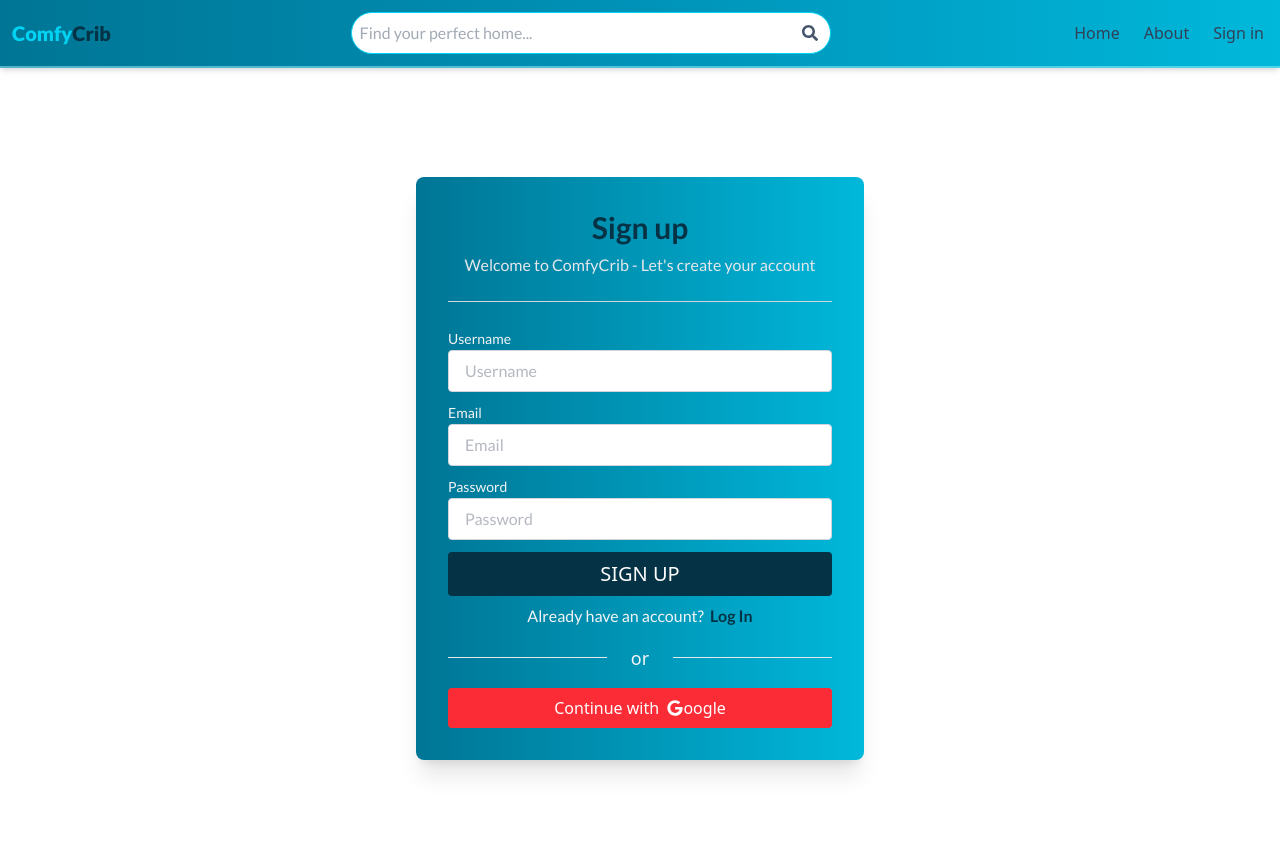
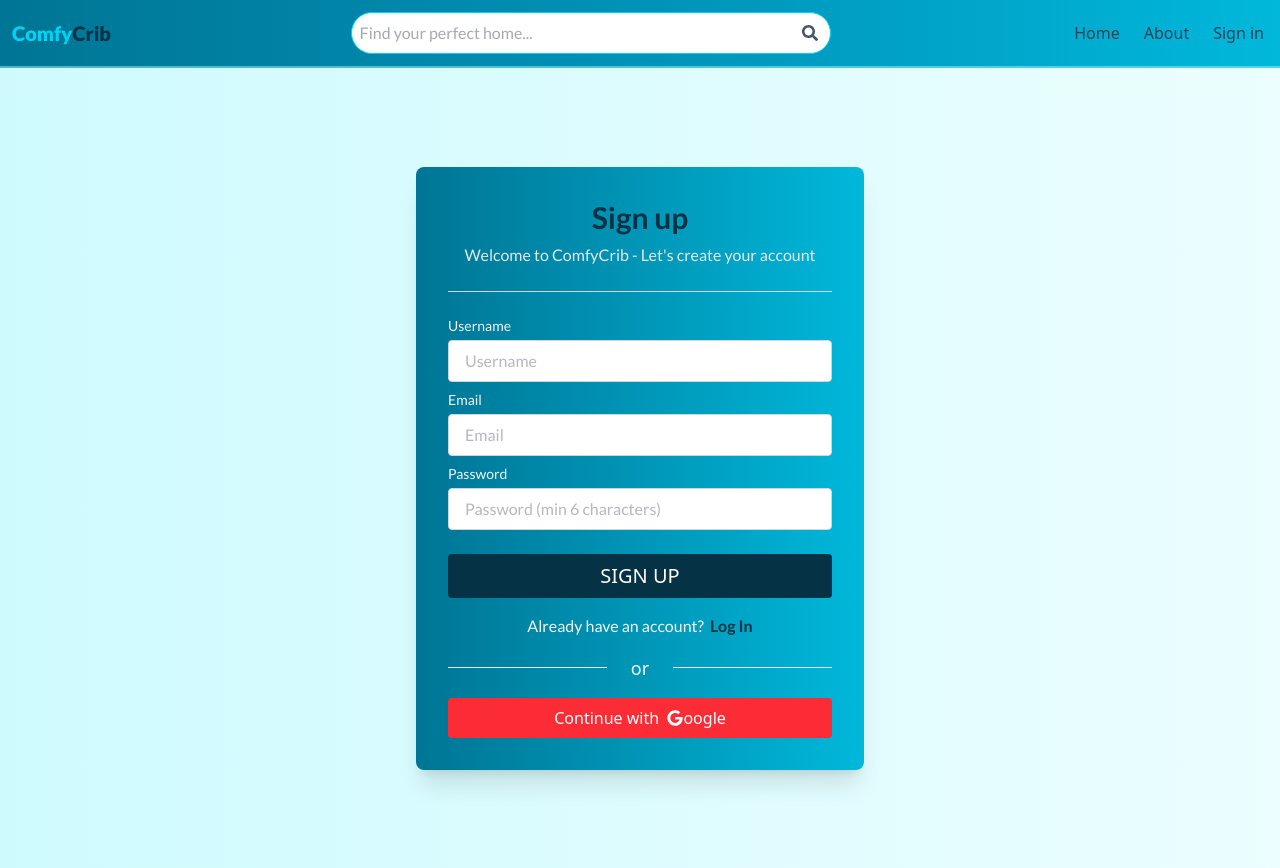
Before and after one commit to Elmoustafi-22/comfy-crib, a React (Vite) app in the folder client/: page /sign-up in a window 1280 px wide. Built offline with nearby package versions, Linux system fonts and the light colour scheme.

Commit message:
Updated the sign up UI styling

```diff
--- a/client/package.json
+++ b/client/package.json
@@ -12,6 +12,7 @@
   "dependencies": {
     "@tailwindcss/vite": "^4.1.4",
     "axios": "^1.8.4",
+    "notistack": "^3.0.2",
     "react": "^19.0.0",
     "react-dom": "^19.0.0",
     "react-icons": "^5.5.0",
--- a/client/src/main.jsx
+++ b/client/src/main.jsx
@@ -1,10 +1,13 @@
-import { BrowserRouter } from 'react-router-dom'
-import { createRoot } from 'react-dom/client'
-import './index.css'
-import App from './App.jsx'
+import { BrowserRouter } from "react-router-dom";
+import { SnackbarProvider } from "notistack";
+import { createRoot } from "react-dom/client";
+import "./index.css";
+import App from "./App.jsx";
 
-createRoot(document.getElementById('root')).render(
-  <BrowserRouter>
-    <App />
-  </BrowserRouter>,
-)
+createRoot(document.getElementById("root")).render(
+  <SnackbarProvider>
+    <BrowserRouter>
+      <App />
+    </BrowserRouter>
+  </SnackbarProvider>,
+);
--- a/client/src/pages/SignUp.jsx
+++ b/client/src/pages/SignUp.jsx
@@ -1,21 +1,60 @@
-import { Link } from "react-router-dom";
+import { Link, useNavigate } from "react-router-dom";
 import { FaGoogle } from "react-icons/fa";
 import { useState } from "react";
+import { useSnackbar } from 'notistack'
 
 function SignUp() {
-  const [formData, setFormData] = useState({});
-  const [error, setError] = useState(null);
+  const [formData, setFormData] = useState({
+    username: '',
+    email: '',
+    password: ''
+  });
+  const [errors, setErrors] = useState({})
   const [loading, setLoading] = useState(false);
+  const { enqueueSnackbar } = useSnackbar()
+  const navigate = useNavigate();
 
   const handleChange = (e) => {
     setFormData({
       ...formData,
       [e.target.id]: e.target.value,
     });
+    // Clear error when user starts typing
+    if (errors[e.target.id]){
+      setErrors({
+        ...errors,
+        [e.target.id]: ''
+      })
+    }
   };
+
+  const validateForm = () => {
+    const newErrors = {};
+
+    if (!formData.username || formData.username.trim() === '') {
+      newErrors.username = 'Username is required';
+    }
+
+    if (!formData.email || formData.email.trim() === '') {
+      newErrors.email = 'Email is required';
+    } else if (!/\S+@\S+\.\S+/.test(formData.email)) {
+      newErrors.email = "Email is invalid";
+    }
+
+    if (!formData.password){
+      newErrors.password = 'Password is required';
+    } else if (formData.password.length < 6) {
+      newErrors.password = 'Password must be at least 6 characters'
+    }
+
+    setErrors(newErrors);
+    return Object.keys(newErrors).length === 0
+  }
 
   const handleSubmit = async (e) => {
     e.preventDefault();
+
+    if (!validateForm()) return;
     try {
       setLoading(true);
       const res = await fetch("/api/auth/sign-up", {
@@ -28,20 +67,22 @@
 
       const data = await res.json();
 
-      if (data.success === false) {
+      if (!res.ok || data.success === false) {
         setLoading(false);
-        setError(data.message);
+        enqueueSnackbar(`${data.message}` || 'Registration failed', {variant: 'error'})
         return;
       }
       setLoading(false);
+      navigate('/')
+      enqueueSnackbar('Signed in successfully', { variant: 'success' })
     } catch (error) {
       setLoading(false)
-      setError(error.message)
+      enqueueSnackbar(`${error.message}` || 'Something went wrong', { variant: 'error' })
     }
   };
 
   return (
-    <div className="min-h-screen flex items-center justify-center bg-gradient-r from-cyan-100 to-cyan-50">
+    <div className="min-h-screen flex items-center justify-center bg-gradient-to-r from-cyan-100 to-cyan-50">
       <div className="flex flex-col items-center bg-gradient-to-r from-cyan-700 to-cyan-500  p-8 rounded-lg shadow-xl w-full max-w-md">
         <h1 className="font-lato font-bold text-3xl text-cyan-950 mb-2">
           Sign up
@@ -54,58 +95,74 @@
           <div>
             <label
               htmlFor="userName"
-              className=" font-lato text-gray-100 text-sm mb-1"
+              className=" font-lato text-gray-100 text-sm mb-1 block"
             >
               Username
             </label>
             <input
               type="text"
               id="username"
-              className="bg-white font-lato w-full text-gray-500 px-4 py-2 rounded border-1 border-gray-300 focus:outline-cyan-400"
+              className="bg-white font-lato w-full text-gray-500 px-4 py-2 rounded border-1 border-gray-300 focus:outline-none focus:ring-2 focus:ring-cyan-400"
               placeholder="Username"
+              value={formData.username}
               onChange={handleChange}
+              aria-invalid={errors.username ? "true": "false"}
             />
+            {errors.username && (
+              <span className="text-red-300 text-xs mt-1">{errors.username}</span>
+            )}
           </div>
           <div>
             <label
               htmlFor="email"
-              className="font-lato text-gray-100 text-sm mb-1"
+              className="font-lato text-gray-100 text-sm mb-1 block"
             >
               Email
             </label>
             <input
               type="text"
               id="email"
-              className="bg-white font-lato w-full text-gray-500 px-4 py-2 rounded border-1 border-gray-300 focus:outline-cyan-400"
+              className="bg-white font-lato w-full text-gray-500 px-4 py-2 rounded border-1 border-gray-300 focus:outline-none focus:ring-2 focus:ring-cyan-400"
               placeholder="Email"
+              value={formData.email}
               onChange={handleChange}
+              aria-invalid={errors.email ? "true": "false"}
             />
+            {errors.email && (
+              <span className="text-red-300 text-xs mt-1">{errors.email}</span>
+            )}
           </div>
           <div>
             <label
               htmlFor="password"
-              className=" font-lato text-gray-100 text-sm mb-1"
+              className=" font-lato text-gray-100 text-sm mb-1 block"
             >
               Password
             </label>
             <input
               type="password"
               id="password"
-              className="bg-white font-lato w-full text-gray-500 px-4 py-2 rounded border-1 border-gray-300 focus:outline-cyan-400"
-              placeholder="Password"
+              className="bg-white font-lato w-full text-gray-500 px-4 py-2 rounded border-1 border-gray-300 focus:outline-none focus:ring-2 focus:ring-cyan-400"
+              placeholder="Password (min 6 characters)"
+              value={formData.password}
               onChange={handleChange}
+              aria-invalid={errors.password ? "true" : "false"}
             />
+            {errors.password && (
+              <span className="text-red-300 text-xs mt-1">{errors.password}</span>
+            )}
           </div>
           <button
             disabled={loading}
-            className="uppercase w-full bg-cyan-950 hover:opacity-95 disabled:opacity-80 cursor-pointer py-2 px-4 rounded transition duration-300 text-xl text-white mt-1"
+            className="uppercase w-full bg-cyan-950 hover:opacity-95 disabled:opacity-80 cursor-pointer py-2 px-4 rounded transition duration-300 text-xl text-white mt-4"
             type="submit"
+            aria-busy= {loading}
           >
             {loading ? "Loading..." : "Sign Up"}
           </button>
-          <p className="font-lato text-center text-gray-100">
+          <p className="font-lato text-center text-gray-100 mt-2">
             Already have an account? &nbsp;
-            <Link to="/sign-in" className="text-cyan-950 font-bold">
+            <Link to="/sign-in" className="text-cyan-950 font-bold hover:underline">
               Log In
             </Link>
           </p>
@@ -113,14 +170,13 @@
             or
           </div>
           <button
-            className="flex items-center hover:opacity-95 justify-center text-center w-full bg-red-500 text-white cursor-pointer py-2 px-4 rounded transition duration-300 text-x"
+            className="flex items-center hover:opacity-95 justify-center text-center w-full bg-red-500 text-white cursor-pointer py-2 px-4 rounded transition duration-300"
             type="submit"
           >
             Continue with &nbsp; <FaGoogle />
             oogle
           </button>
         </form>
-      {error && <p className="text-red-600 mt-5 font-lato text-center text-lg italic">{error}</p>}
       </div>
     </div>
   );
```
Also changed, not shown: 1 other file (tests, documents, lock files or other folders).
